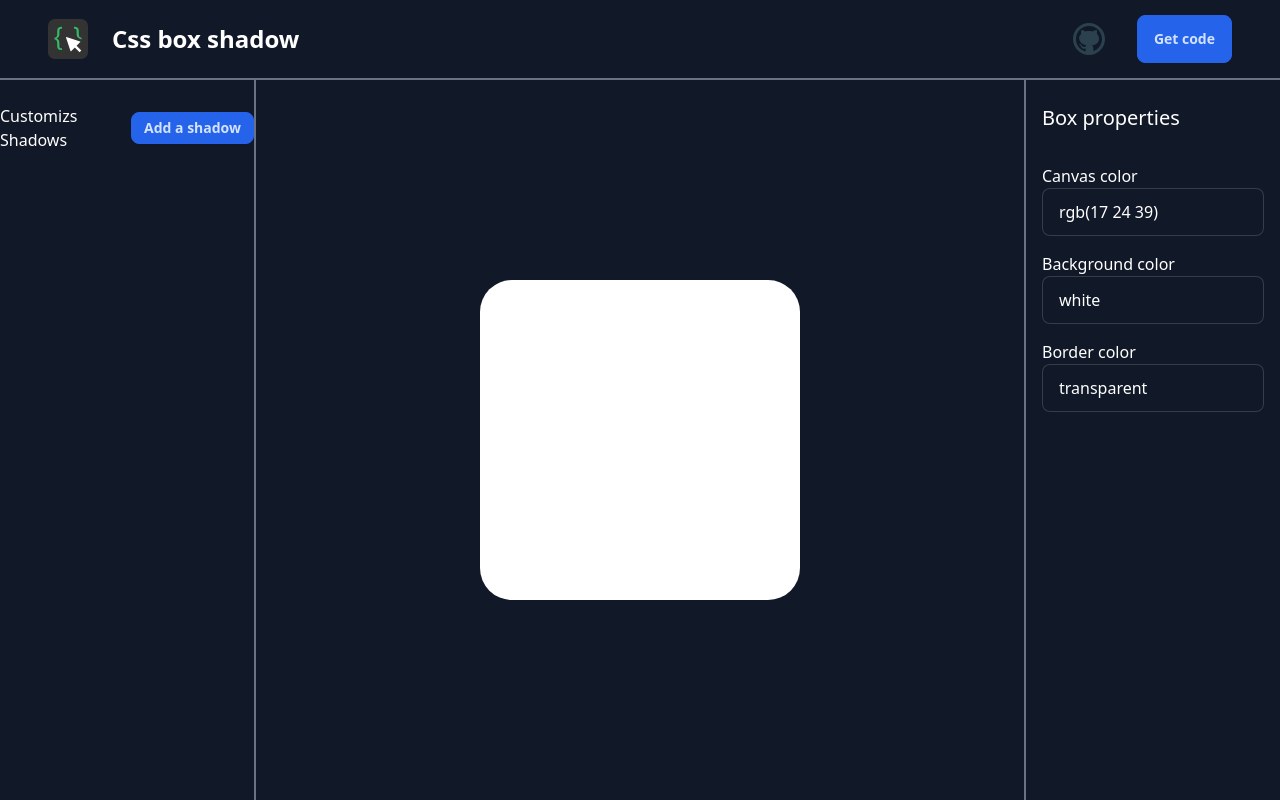
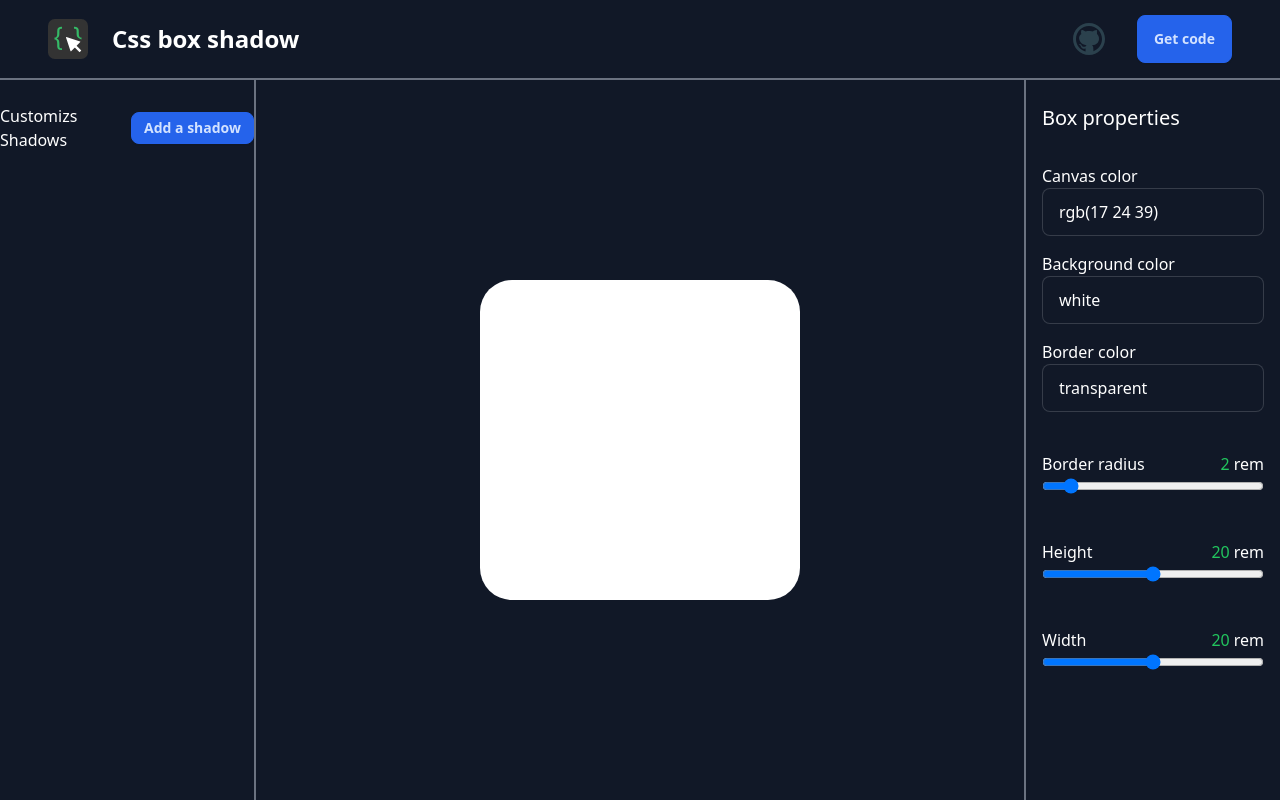
Before and after one commit to fedevcoding/box-shadow-generator, a Svelte app: page / in a window 1280 px wide. Built offline with nearby package versions, Linux system fonts and the light colour scheme.

Commit message:
add border radius, height and width controls

```diff
--- a/src/App.svelte
+++ b/src/App.svelte
@@ -16,6 +16,6 @@
  <div class="flex">
   <LeftSidebar bind:shadows />
   <Center bind:boxProperties />
-  <RightSidebar {shadows} bind:boxProperties />
+  <RightSidebar bind:boxProperties />
  </div>
 </section>
--- a/src/components/RightSidebar.svelte
+++ b/src/components/RightSidebar.svelte
@@ -1,7 +1,6 @@
 <script lang="ts">
- import type { BoxProperties, Shadow } from "../types";
+ import type { BoxProperties } from "../types";
 
- export let shadows: Shadow[];
  export let boxProperties: BoxProperties;
 </script>
 
@@ -12,7 +11,7 @@
   <p>Canvas color</p>
   <input
    type="text"
-   class="d-input d-input-bordered w-full max-w-xs"
+   class="d-input d-input-bordered w-full"
    value={boxProperties.canvasColor}
    on:input={(e) => (boxProperties.canvasColor = e.currentTarget.value)}
   />
@@ -20,17 +19,73 @@
   <p class="mt-4">Background color</p>
   <input
    type="text"
-   class="d-input d-input-bordered w-full max-w-xs"
+   class="d-input d-input-bordered w-full"
    value={boxProperties.backgroundColor}
    on:input={(e) => (boxProperties.backgroundColor = e.currentTarget.value)}
   />
   <p class="mt-4">Border color</p>
   <input
    type="text"
-   class="d-input d-input-bordered w-full max-w-xs"
+   class="d-input d-input-bordered w-full"
    value={boxProperties.borderColor}
    on:input={(e) => (boxProperties.borderColor = e.currentTarget.value)}
   />
+
+  <div class="mt-10">
+   <div class="flex items-center justify-between">
+    <p>Border radius</p>
+    <div class="flex items-center gap-1">
+     <span class="text-green-500">{boxProperties.borderRadius}</span>
+     <p>rem</p>
+    </div>
+   </div>
+
+   <input
+    type="range"
+    min="0"
+    max="20"
+    value={boxProperties.borderRadius}
+    on:input={(e) =>
+     (boxProperties.borderRadius = parseInt(e.currentTarget.value))}
+    class="range w-full"
+   />
+  </div>
+  <div class="mt-10">
+   <div class="flex items-center justify-between">
+    <p>Height</p>
+    <div class="flex items-center gap-1">
+     <span class="text-green-500">{boxProperties.height}</span>
+     <p>rem</p>
+    </div>
+   </div>
+
+   <input
+    type="range"
+    min="0"
+    max="40"
+    value={boxProperties.height}
+    class="range w-full"
+    on:input={(e) => (boxProperties.height = parseInt(e.currentTarget.value))}
+   />
+  </div>
+  <div class="mt-10">
+   <div class="flex items-center justify-between">
+    <p>Width</p>
+    <div class="flex items-center gap-1">
+     <span class="text-green-500">{boxProperties.width}</span>
+     <p>rem</p>
+    </div>
+   </div>
+
+   <input
+    type="range"
+    min="0"
+    max="40"
+    value={boxProperties.width}
+    class="range w-full"
+    on:input={(e) => (boxProperties.width = parseInt(e.currentTarget.value))}
+   />
+  </div>
  </div>
 </aside>
 
```
